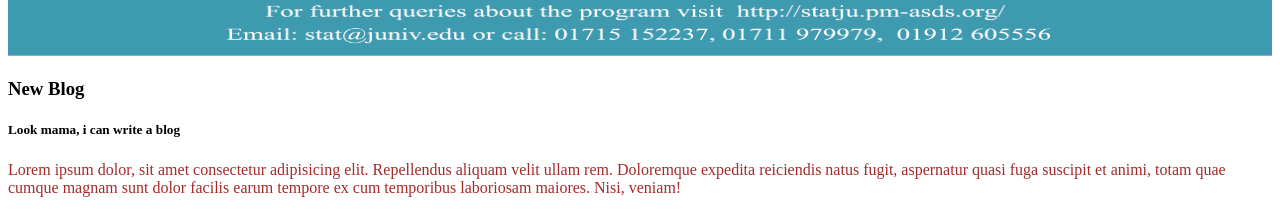
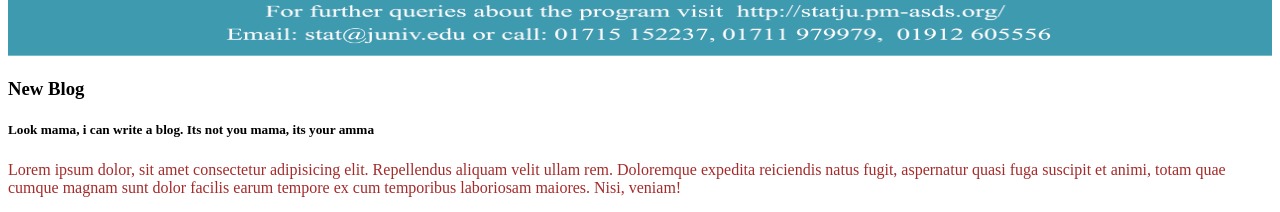
Before and after one commit to arobindo-88/my-first-repo, a plain HTML site: page index.html in a window 1280 px wide. Shown: the part 1180-1392 px from the top of the page. Drawn offline with Linux system fonts and the light colour scheme.

Commit message:
amma is angry

```diff
--- a/index.html
+++ b/index.html
@@ -15,7 +15,7 @@
     <p>I am coding coding and coding now</p>
     <img class="leftlet" src="image.png" alt="">
     <h3>New Blog</h3>
-    <h5>Look mama, i can write a blog</h5>
+    <h5>Look mama, i can write a blog. Its not you mama, its your amma</h5>
     <p>Lorem ipsum dolor, sit amet consectetur adipisicing elit. Repellendus aliquam velit ullam rem. Doloremque expedita reiciendis natus fugit, aspernatur quasi fuga suscipit et animi, totam quae cumque magnam sunt dolor facilis earum tempore ex cum temporibus laboriosam maiores. Nisi, veniam!</p>
     <img class="router" src="screenshot.png" alt="">
     <h1>I am Software Devloper</h1>
```
